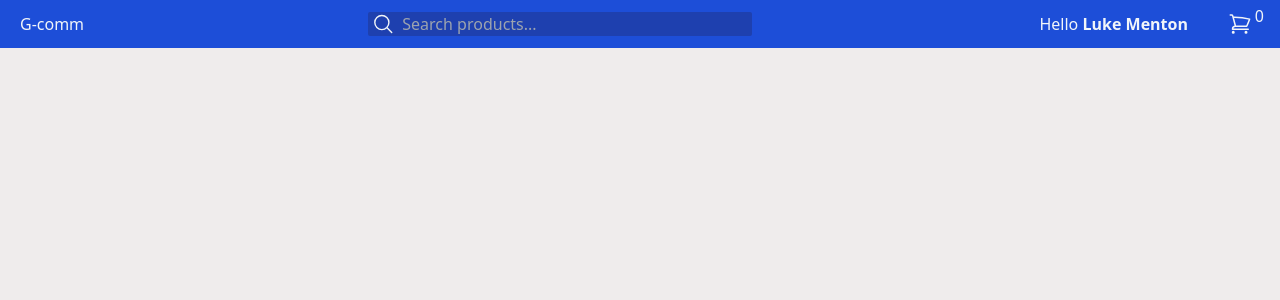
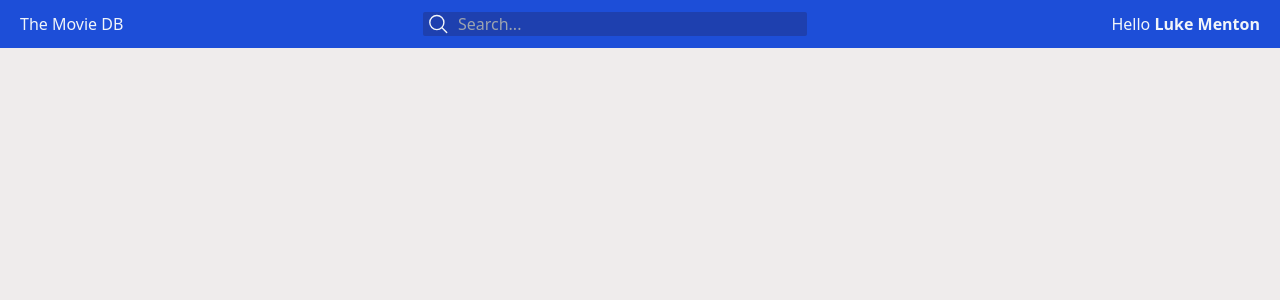
Before and after one commit to Lukementon/movie-build, a Next.js app: page / in a window 1280 px wide. Shown: the top 300 px of the page. Built offline with nearby package versions, Linux system fonts and the light colour scheme.

Commit message:
update header

```diff
--- a/src/components/Header.tsx
+++ b/src/components/Header.tsx
@@ -10,7 +10,7 @@ const Header = () => {
     <header className='w-full text-slate-100 bg-blue-700 py-3 px-5 flex justify-between items-center'>
       {/* Left */}
       <div>
-        <h1>G-comm</h1>
+        <h1>The Movie DB</h1>
       </div>
 
       {/* Center */}
@@ -19,7 +19,7 @@ const Header = () => {
         <input
           className='rounded-sm w-full bg-transparent pl-2 outline-none text-slate-100'
           type='text'
-          placeholder='Search products...'
+          placeholder='Search...'
         />
       </div>
 
@@ -34,11 +34,6 @@ const Header = () => {
           </p>
           <UserIcon className='h-6 w-6 lg:hidden' />
         </div>
-
-        <div className='flex items-center relative pr-2 cursor-pointer'>
-          <ShoppingCartIcon className='h-6 w-6 ml-10' />
-          <span className='absolute -right-1 bottom-2'>0</span>
-        </div>
       </div>
     </header>
   );
```
